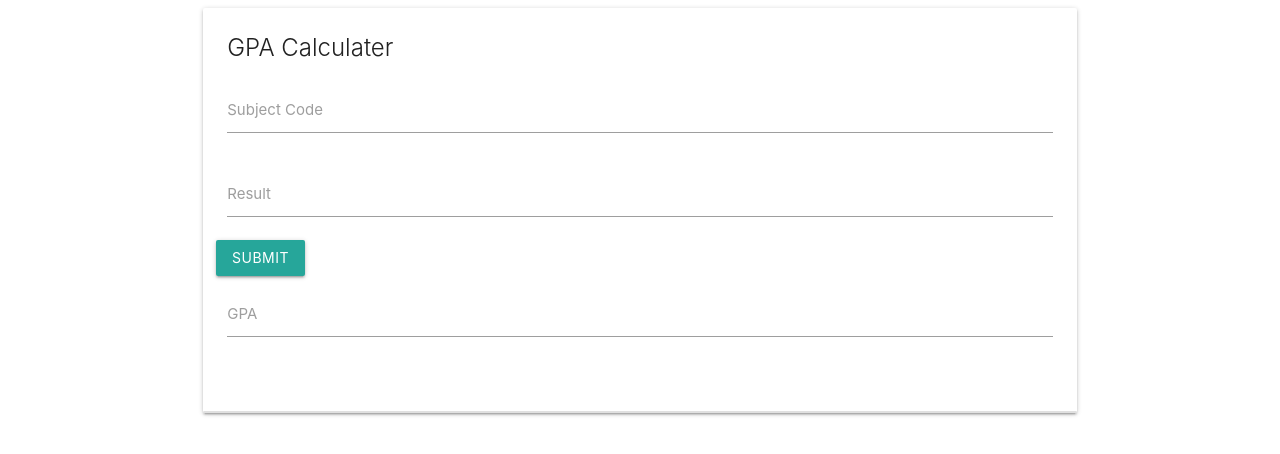
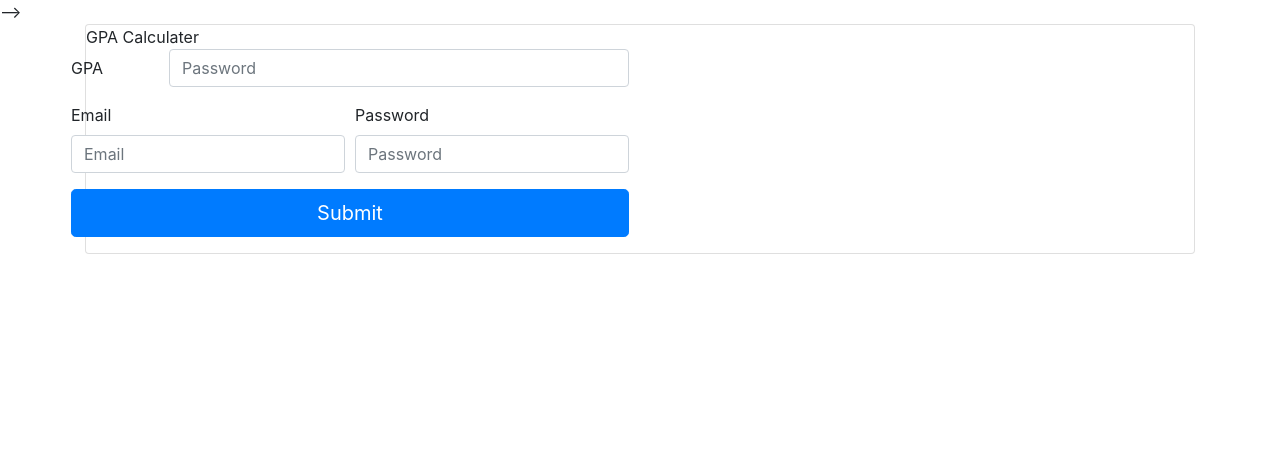
Before and after one commit to ASPersonal-Project/GPA-Calculater, a plain HTML site: page index.html in a window 1280 px wide. Drawn offline with nearby package versions, Linux system fonts and the light colour scheme.

Commit message:
update gui form

```diff
--- a/index.html
+++ b/index.html
@@ -4,12 +4,12 @@
     <meta charset="UTF-8">
     <meta name="viewport" content="width=device-width, initial-scale=1.0">
     <meta http-equiv="X-UA-Compatible" content="ie=edge">
-    <!-- <link rel="stylesheet" href="https://stackpath.bootstrapcdn.com/bootstrap/4.3.1/css/bootstrap.min.css" integrity="sha384-ggOyR0iXCbMQv3Xipma34MD+dH/1fQ784/j6cY/iJTQUOhcWr7x9JvoRxT2MZw1T" crossorigin="anonymous">
-    <link rel="stylesheet" href="stylel.css"> -->
-    <link rel="stylesheet" href="https://cdnjs.cloudflare.com/ajax/libs/materialize/1.0.0/css/materialize.min.css">
-    <link href="https://stackpath.bootstrapcdn.com/font-awesome/4.7.0/css/font-awesome.min.css" rel="stylesheet" integrity="sha384-wvfXpqpZZVQGK6TAh5PVlGOfQNHSoD2xbE+QkPxCAFlNEevoEH3Sl0sibVcOQVnN" crossorigin="anonymous">
-
-    <title>GPA Caculater</title>
+    <link rel="stylesheet" href="https://stackpath.bootstrapcdn.com/bootstrap/4.3.1/css/bootstrap.min.css" integrity="sha384-ggOyR0iXCbMQv3Xipma34MD+dH/1fQ784/j6cY/iJTQUOhcWr7x9JvoRxT2MZw1T" crossorigin="anonymous">
+    <!-- <link rel="stylesheet" href="stylel.css"> -->
+     <!-- <link rel="stylesheet" href="https://cdnjs.cloudflare.com/ajax/libs/materialize/1.0.0/css/materialize.min.css">
+    <link href="https://stackpath.bootstrapcdn.com/font-awesome/4.7.0/css/font-awesome.min.css" rel="stylesheet" integrity="sha384-wvfXpqpZZVQGK6TAh5PVlGOfQNHSoD2xbE+QkPxCAFlNEevoEH3Sl0sibVcOQVnN" crossorigin="anonymous"> -->
+    <link href="https://fonts.googleapis.com/icon?family=Material+Icons" rel="stylesheet">
+    <title>GPA Caculater</title> -->
 </head>
 <body>
   <div class="container">
@@ -19,20 +19,32 @@
                 <div class="card-content">
                     <span class="card-title">GPA Calculater </span>
                     <div class="row">
-                        <form action="" id="subject-form">
-                            <div class="input-field col s12">
-                                <input type="text" name="subject" id="subject" >
-                                <label for="subject">Subject Code</label>
+                        <form>
+                                <div class="form-group row">
+                                        <label for="inputPassword" class="col-sm-2 col-form-label">GPA</label>
+                                        <div class="col-sm-10">
+                                          <input type="password" class="form-control" id="inputPassword" placeholder="Password">
+                                        </div>
+                                      </div>
+                            <div class="form-row">
+                              <div class="form-group col-md-6">
+                                <label for="inputEmail4">Email</label>
+                                <input type="email" class="form-control" id="inputEmail4" placeholder="Email">
+                              </div>
+                              <div class="form-group col-md-6">
+                                <label for="inputPassword4">Password</label>
+                                <input type="password" class="form-control" id="inputPassword4" placeholder="Password">
+                              </div>
                             </div>
-                            <div class="input-field col s12">
+                            <!-- <div class="input-field col s12">
                               <input type="text" name="result" id="result" >
                               <label for="result">Result</label>
-                          </div>
-                           <input type="submit" value="submit" class="btn">
-                           <div class="input-field col s12">
-                            <input type="text" name="gpa" id="gpa" >
-                            <label for="gpa">GPA</label>
-                        </div>
+                          </div> -->
+                          <button type="button" class="btn btn-primary btn-lg btn-block">Submit </button>
+
+
+
+
                         </form>
                     </div>
 
```
